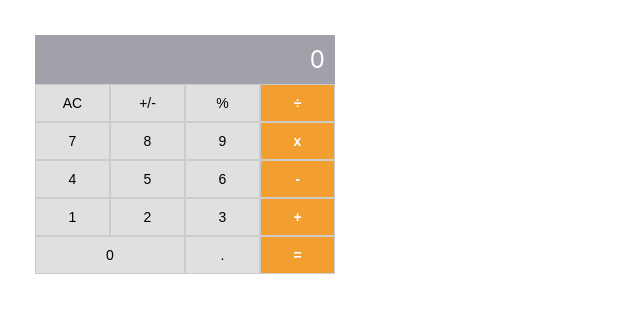
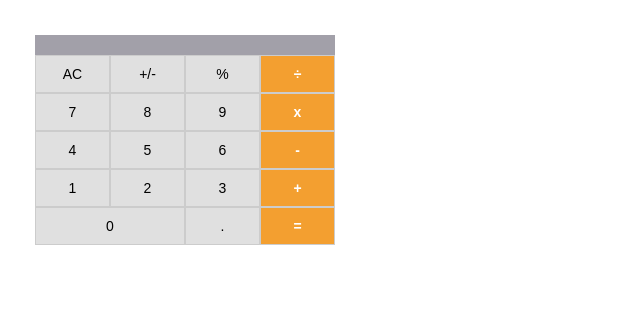
Before and after one commit to Kaiserabbas/math-magician, a React (Create React App) app: page / in a window 1280 px wide. Shown: the top 312 px of the page, without its empty margins (0-640 px from the left). Built offline with nearby package versions, Linux system fonts and the light colour scheme.

Commit message:
Update the logic for display class

```diff
--- a/src/components/Calculator.js
+++ b/src/components/Calculator.js
@@ -5,15 +5,11 @@ import calculate from '../logic/calculate';
 const Calculator = () => {
   const [calculatorData, setCalculatorData] = useState({});
   const handleButtonClick = (buttonName) => {
-    console.log('Button clicked:', buttonName); // Add this line
-    if (buttonName === '=') {
-      const result = calculate(calculatorData, '=');
-      setCalculatorData(result);
-    } else {
-      const newData = calculate(calculatorData, buttonName);
-      console.log('New data:', newData);
-      setCalculatorData(newData);
-    }
+    console.log('Button clicked:', buttonName);
+
+    const newData = calculate(calculatorData, buttonName);
+    console.log('New data:', newData);
+    setCalculatorData(newData);
   };
 
   const renderButton = (label, ClassName) => {
@@ -31,8 +27,9 @@ const Calculator = () => {
   return (
     <div className="calculator">
       <div className="display">
-        {' '}
-        {calculatorData.total || calculatorData.next || '0'}
+        {calculatorData.next !== null
+          ? calculatorData.next
+          : calculatorData.total || '0'}
       </div>
       <div className="buttons">
         <div className="row1 row">
```
